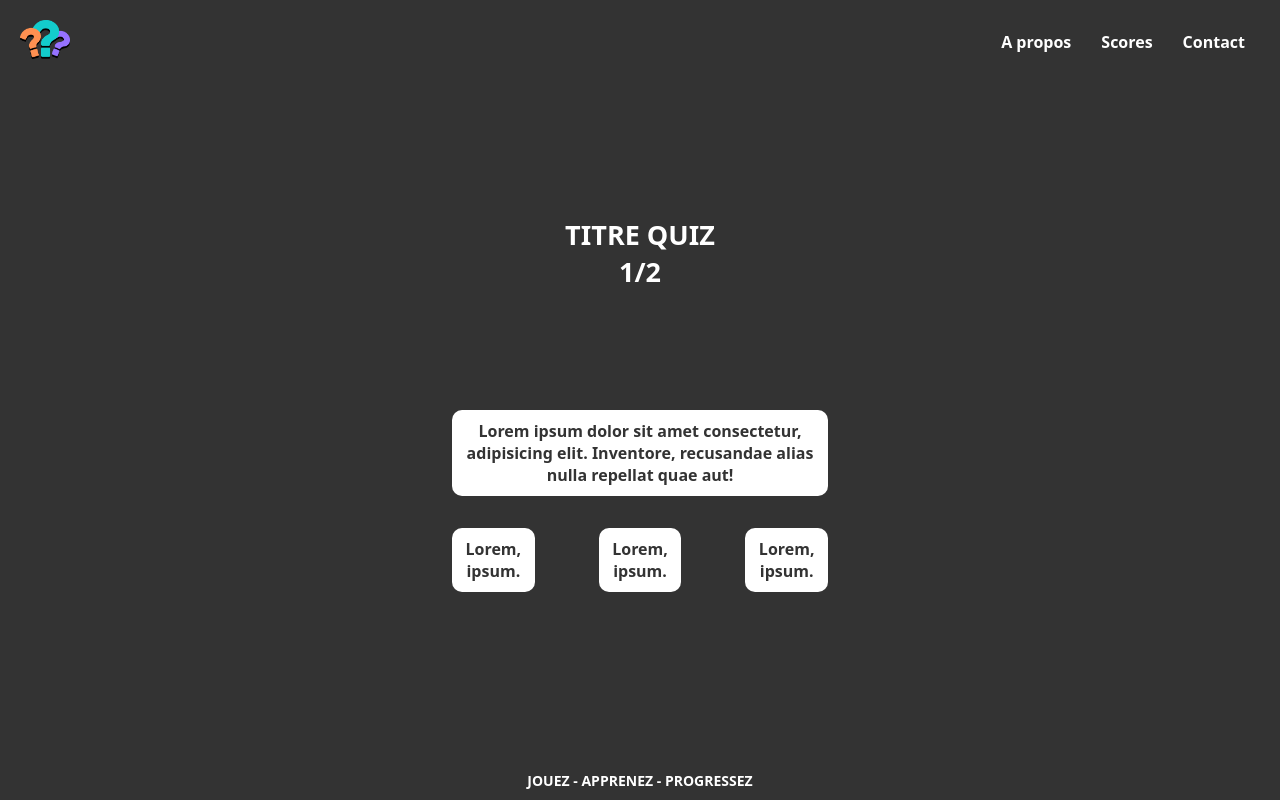
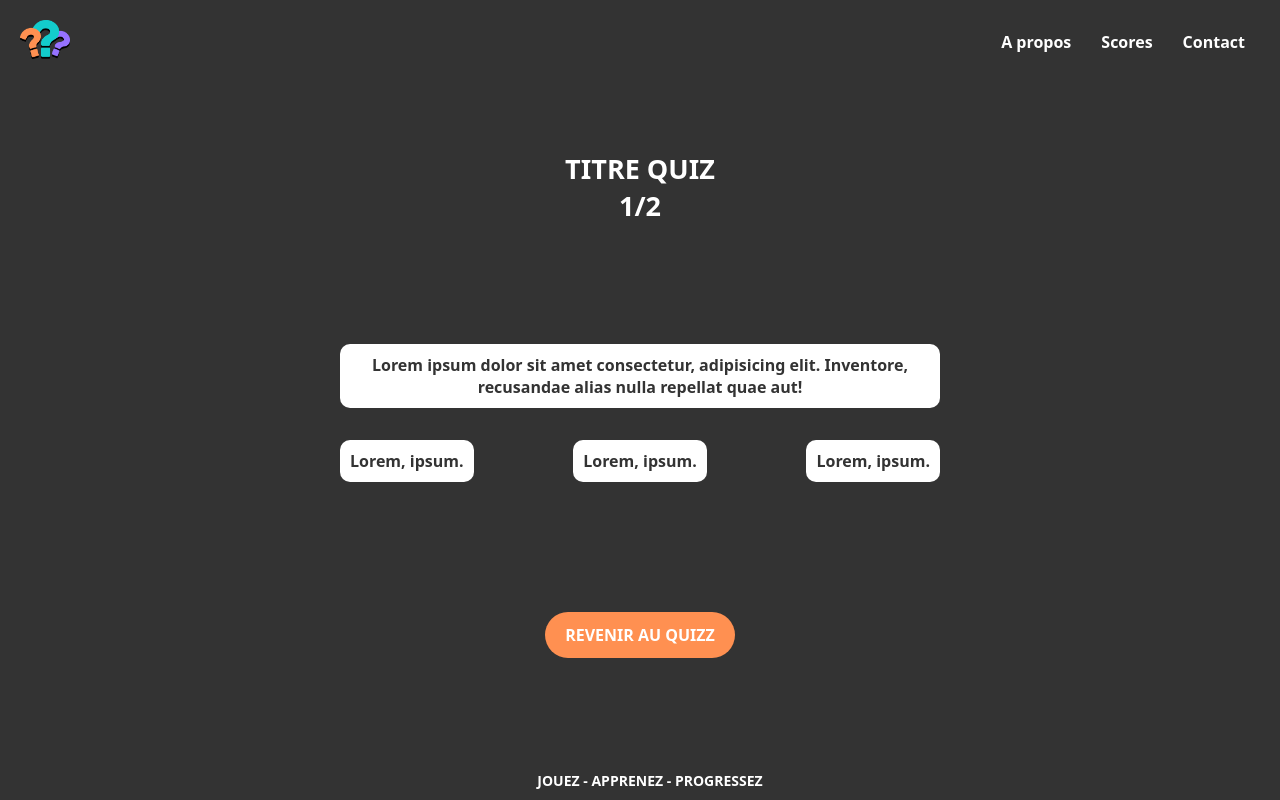
Before and after one commit to SireneNouira/quiz, a PHP site: page /pages/quiz.php in a window 1280 px wide. Run offline with PHP 8.4, Linux system fonts and the light colour scheme.

Commit message:
HTML CSS DONE

```diff
--- a/css/style.css
+++ b/css/style.css
@@ -1,7 +1,6 @@
 * {
   margin: 0;
   padding: 0;
-  box-sizing: border-box;
 }
 
 body {
@@ -74,8 +73,9 @@
 
 .reponses{
 display: flex;
-gap: 5vw;
+width: 100%;
 margin-top: 4vh;
+justify-content: space-between;
 }
 
 h3 {
@@ -129,7 +129,7 @@
   padding: 12px;
   font-size: 18px;
   margin: 10px 0;
-  width: 400px;
+  width: 600px;
   border-radius: 40px;
 }
 
@@ -169,6 +169,18 @@
   margin-top: 10px;
 }
 
+.login-btn3 {
+  background-color: #ff9051;
+  color: #fff;
+  border: none;
+  padding: 12px 20px;
+  font-size: 16px;
+  cursor: pointer;
+  border-radius: 40px;
+  width: 150px;
+  margin-top: 10px;
+}
+
 .login-btn2 {
   background-color: #9672ff;
   color: #fff;
--- a/pages/quiz.php
+++ b/pages/quiz.php
@@ -1,34 +1,7 @@
 <?php
-// session_start();
-// require_once './utils/connect_db.php';
 
-// if (isset($_GET["id"])) {
-//   $userId = $_GET["id"];
-// } else {
-//   die('ID manquant');
-// }
 
-// $sql = "SELECT * FROM `user` WHERE id = :id";
 
-// try {
-//   $stmt = $pdo->prepare($sql);
-//   $stmt->execute([
-//     ':id' => $userId,
-//   ]);
-
-//   $user = $stmt->fetch(PDO::FETCH_ASSOC); // ou fetch si vous savez que vous n'allez avoir qu'un seul résultat
-
-// } catch (PDOException $error) {
-//   echo "Erreur lors de la requete : " . $error->getMessage();
-// }
-// $sql = 'SELECT * FROM quizze';
-// try {
-//   $stmt = $pdo->prepare($sql);
-//   $stmt->execute();
-//   $quizzes = $stmt->fetchAll(PDO::FETCH_ASSOC);
-// } catch (PDOException $error) {
-//   echo "Erreur lors de la requete : " . $error->getMessage();
-// }
 ?>
 
 <!DOCTYPE html>
@@ -68,12 +41,12 @@
 
                 <div class="reponses">
                     <h3>Lorem, ipsum.</h3>
-
                     <h3>Lorem, ipsum.</h3>
                     <h3>Lorem, ipsum.</h3>
                 </div>
 
             </div>
+            <a href="../choixquizz.php" class="login-btn3">REVENIR AU QUIZZ</a>
         </article>
     </main>
 
```
